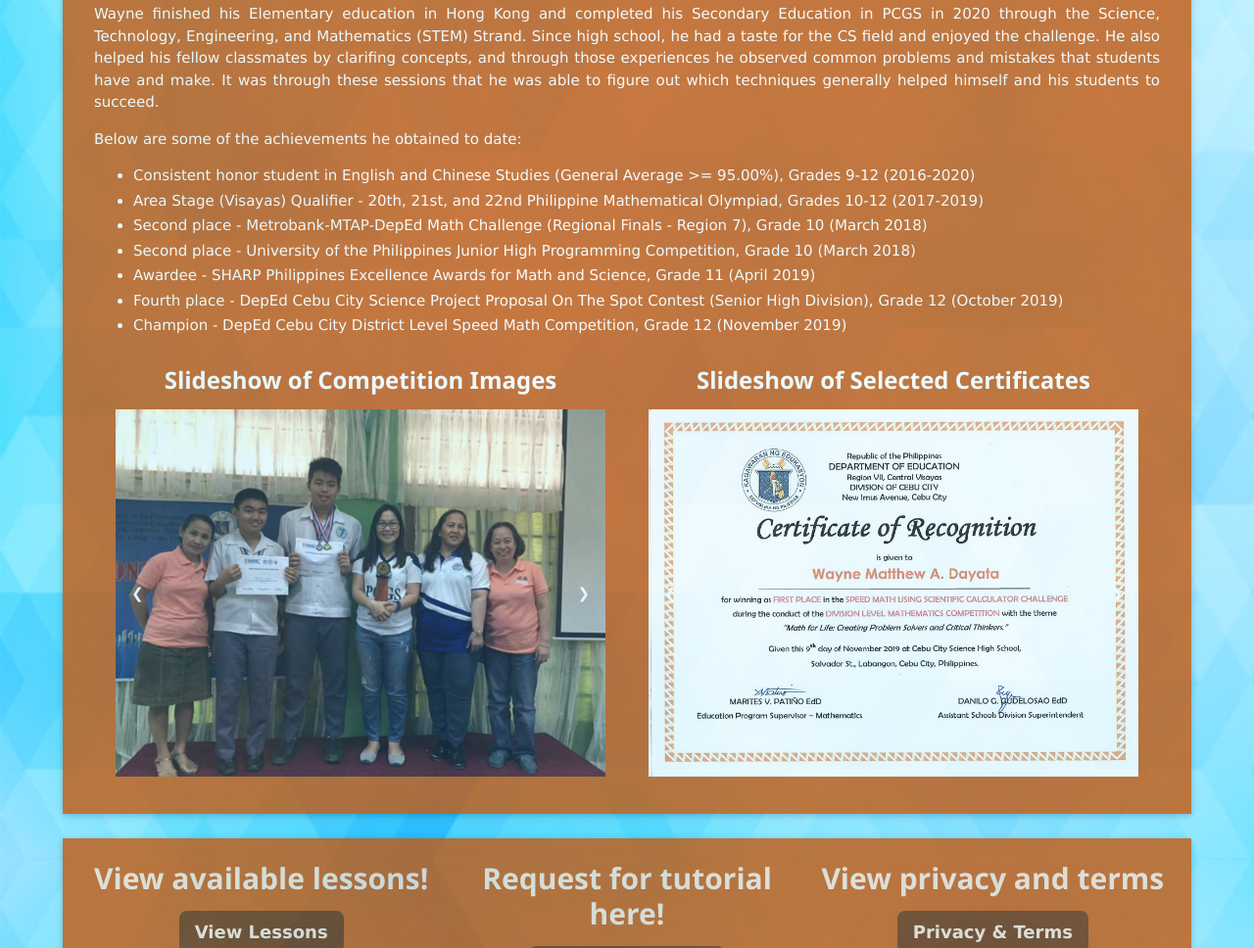
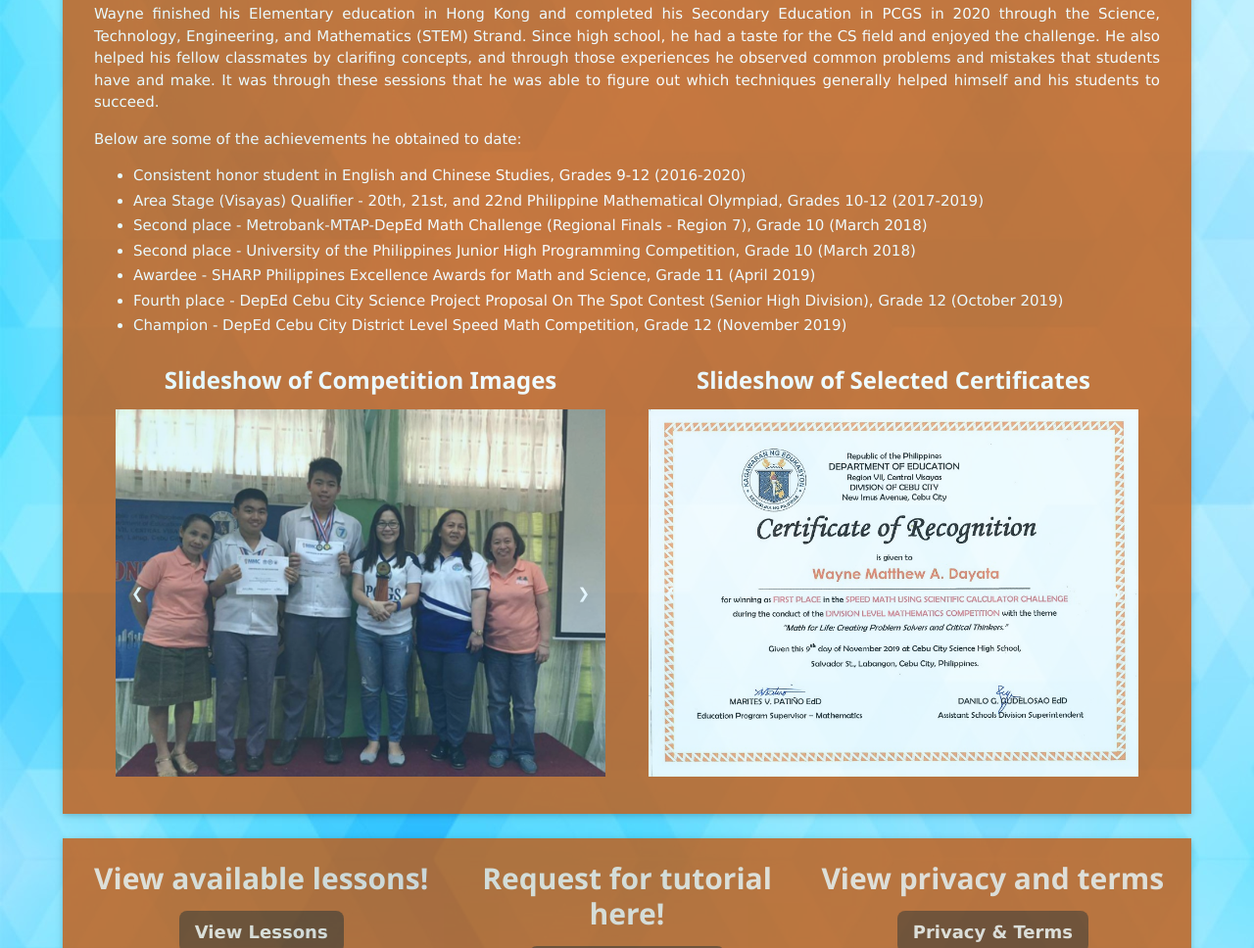
Before and after one commit to 20100215/EZLOGIC, a plain HTML site: page Files/About.html in a window 1280 px wide. Shown: the part 1111-2079 px from the top of the page at 98% size. Drawn offline with Linux system fonts and the light colour scheme.

Commit message:
Update About.html

```diff
--- a/Files/About.html
+++ b/Files/About.html
@@ -126,7 +126,7 @@
         </div>
         <div class="w3-left-align">
           <ul>
-            <li>Consistent honor student in English and Chinese Studies (General Average >= 95.00%), Grades 9-12
+            <li>Consistent honor student in English and Chinese Studies, Grades 9-12
               (2016-2020)</li>
             <li>Area Stage (Visayas) Qualifier - 20th, 21st, and 22nd Philippine Mathematical Olympiad, Grades 10-12
               (2017-2019)</li>
```
